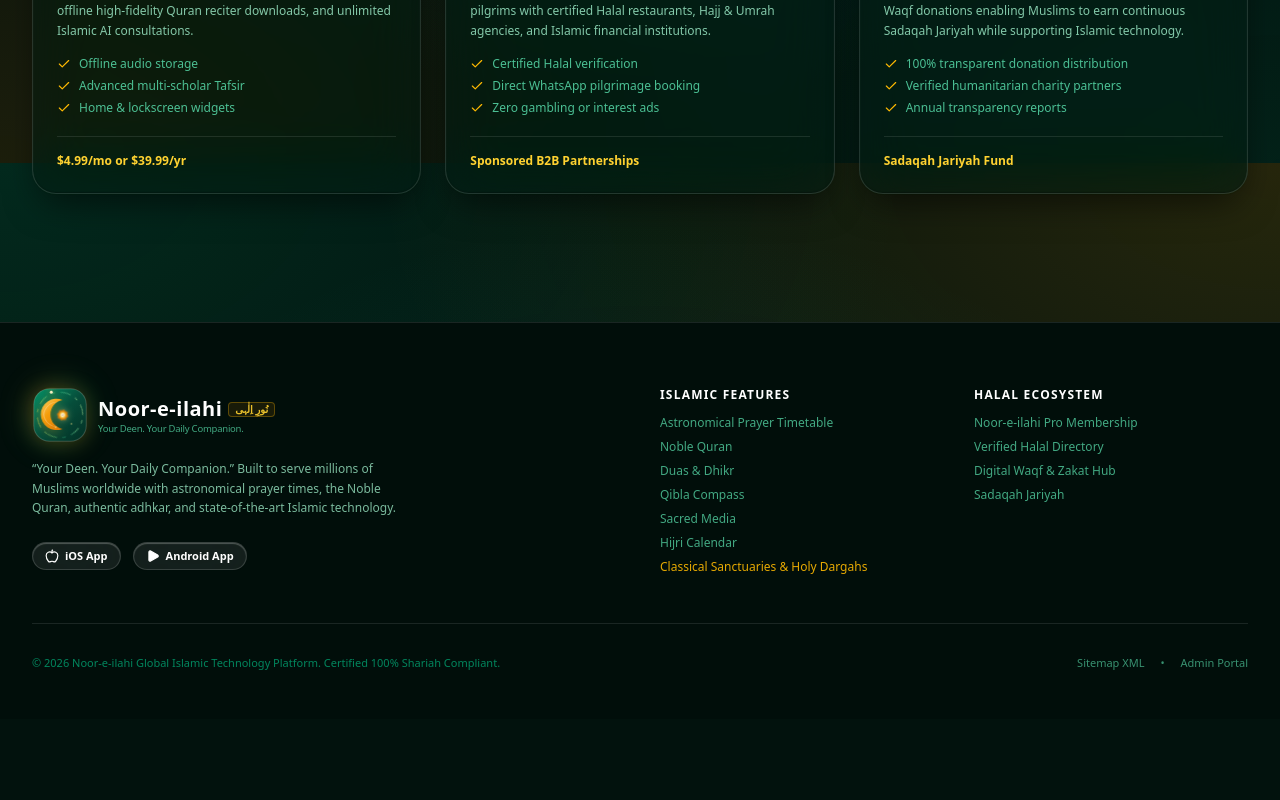
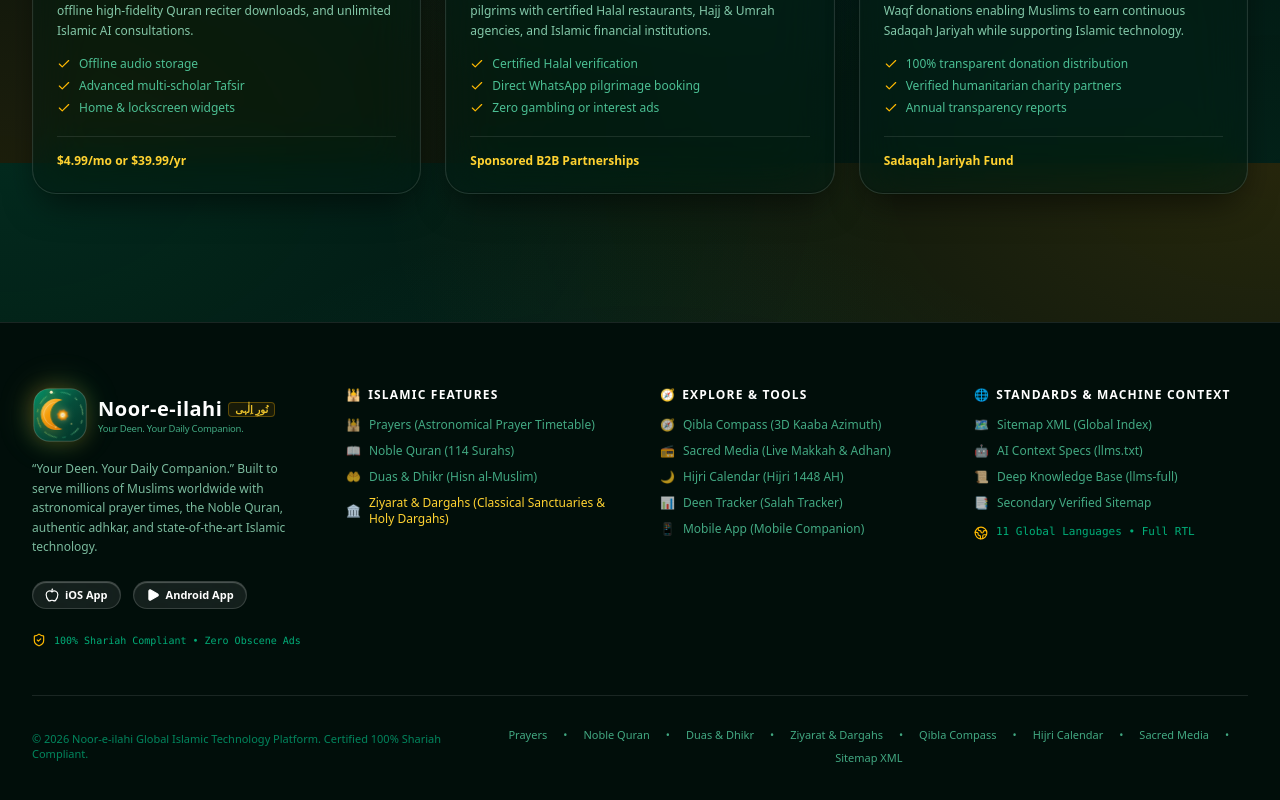
Before and after one commit to madmags29/noor, a Next.js app in the folder noor-web/: page / in a window 1280 px wide. Shown: the part 7037-7837 px from the top of the page. Before the commit the page ends 7756 px from the top, so only its background shows below. Built offline with nearby package versions, Linux system fonts and the light colour scheme; no server answers.

Commit message:
fix(footer): align footer columns and links with header primary and explore navigation

```diff
--- a/noor-web/src/components/Footer.tsx
+++ b/noor-web/src/components/Footer.tsx
@@ -2,11 +2,12 @@
 
 // ============================================================
 // NOOR Web — Luxury Islamic Ecosystem Footer
+// Perfectly synchronized with Header Primary & Explore Navigation
 // ============================================================
 
 import React from 'react';
 import Link from 'next/link';
-import { Apple, Play } from 'lucide-react';
+import { Apple, Play, Compass, BookOpen, Volume2, Calendar, ShieldCheck, FileText, Globe2, Sparkles } from 'lucide-react';
 
 import { MuslimLogo } from './MuslimLogo';
 import { useLanguage } from '../context/LanguageContext';
@@ -17,8 +18,9 @@
   return (
     <footer className="w-full bg-[#010e0a] border-t border-white/10 pt-16 pb-12 px-4 lg:px-8 mt-16 text-xs text-emerald-300/70">
       <div className="max-w-7xl mx-auto grid grid-cols-1 md:grid-cols-2 lg:grid-cols-4 gap-10 pb-12 border-b border-white/10">
-        {/* Brand Col */}
-        <div className="lg:col-span-2 space-y-4">
+
+        {/* Column 1: Brand & Mobile Apps */}
+        <div className="space-y-4">
           <MuslimLogo size="lg" showText={true} />
 
           <p className="text-xs text-emerald-200/75 leading-relaxed max-w-sm">
@@ -28,61 +30,163 @@
           <div className="flex items-center gap-3 pt-2">
             <Link
               href="/app-preview"
-              className="liquid-pill px-3 py-1.5 rounded-full text-[11px] text-white flex items-center gap-1.5 font-bold hover:border-amber-400 whitespace-nowrap"
+              className="liquid-pill px-3 py-1.5 rounded-full text-[11px] text-white flex items-center gap-1.5 font-bold hover:border-amber-400 whitespace-nowrap transition-colors"
             >
               <Apple className="w-3.5 h-3.5" />
               <span>{t('iosApp')}</span>
             </Link>
             <Link
               href="/app-preview"
-              className="liquid-pill px-3 py-1.5 rounded-full text-[11px] text-white flex items-center gap-1.5 font-bold hover:border-amber-400 whitespace-nowrap"
+              className="liquid-pill px-3 py-1.5 rounded-full text-[11px] text-white flex items-center gap-1.5 font-bold hover:border-amber-400 whitespace-nowrap transition-colors"
             >
               <Play className="w-3.5 h-3.5 fill-white" />
               <span>{t('androidApp')}</span>
             </Link>
           </div>
+
+          <div className="flex items-center gap-2 pt-2 text-[10px] text-emerald-400/80 font-mono">
+            <ShieldCheck className="w-3.5 h-3.5 text-amber-400 shrink-0" />
+            <span>100% Shariah Compliant • Zero Obscene Ads</span>
+          </div>
         </div>
 
-        {/* Dedicated Pages Column */}
+        {/* Column 2: Core Islamic Pillars (Matches Header Primary Nav) */}
         <div>
-          <h4 className="text-xs font-bold text-white uppercase tracking-widest mb-3 text-amber-400">
-            {t('colIslamicFeatures')}
+          <h4 className="text-xs font-bold text-white uppercase tracking-widest mb-3.5 text-amber-400 flex items-center gap-1.5">
+            <span>🕌</span>
+            <span>{t('colIslamicFeatures')}</span>
           </h4>
-          <ul className="space-y-2">
-            <li><Link href="/prayer-times" className="hover:text-amber-300 transition-colors">{t('prayerTimetable')}</Link></li>
-            <li><Link href="/quran" className="hover:text-amber-300 transition-colors">{t('quran')}</Link></li>
-            <li><Link href="/duas" className="hover:text-amber-300 transition-colors">{t('duas')}</Link></li>
-            <li><Link href="/qibla" className="hover:text-amber-300 transition-colors">{t('qibla')}</Link></li>
-            <li><Link href="/media" className="hover:text-amber-300 transition-colors">{t('media')}</Link></li>
-            <li><Link href="/calendar" className="hover:text-amber-300 transition-colors">{t('calendar')}</Link></li>
-            <li><Link href="/ziyarat" className="hover:text-amber-300 text-amber-400/90 font-medium transition-colors">{t('sanctuariesDirectory')}</Link></li>
+          <ul className="space-y-2.5">
+            <li>
+              <Link href="/prayer-times" className="hover:text-amber-300 transition-colors flex items-center gap-2">
+                <span>🕌</span>
+                <span>{t('prayers')} ({t('prayerTimetable')})</span>
+              </Link>
+            </li>
+            <li>
+              <Link href="/quran" className="hover:text-amber-300 transition-colors flex items-center gap-2">
+                <span>📖</span>
+                <span>{t('quran')} (114 Surahs)</span>
+              </Link>
+            </li>
+            <li>
+              <Link href="/duas" className="hover:text-amber-300 transition-colors flex items-center gap-2">
+                <span>🤲</span>
+                <span>{t('duas')} (Hisn al-Muslim)</span>
+              </Link>
+            </li>
+            <li>
+              <Link href="/ziyarat" className="hover:text-amber-300 transition-colors flex items-center gap-2 text-amber-300 font-medium">
+                <span>🏛️</span>
+                <span>{t('ziyarat')} ({t('sanctuariesDirectory')})</span>
+              </Link>
+            </li>
           </ul>
         </div>
 
-        {/* Ethical Monetization & Ummah */}
+        {/* Column 3: Spiritual Tools & Explore (Matches Header Explore Menu) */}
         <div>
-          <h4 className="text-xs font-bold text-white uppercase tracking-widest mb-3 text-amber-400">
-            {t('colHalalEcosystem')}
+          <h4 className="text-xs font-bold text-white uppercase tracking-widest mb-3.5 text-amber-400 flex items-center gap-1.5">
+            <span>🧭</span>
+            <span>{t('explore')} & Tools</span>
           </h4>
-          <ul className="space-y-2">
-            <li><Link href="/dashboard" className="hover:text-amber-300 transition-colors">{t('proMembershipTitle')}</Link></li>
-            <li><Link href="/dashboard" className="hover:text-amber-300 transition-colors">{t('verifiedDirectoryTitle')}</Link></li>
-            <li><Link href="/dashboard" className="hover:text-amber-300 transition-colors">{t('digitalWaqfTitle')}</Link></li>
-            <li><Link href="/giving" className="hover:text-amber-300 transition-colors">{t('giving')}</Link></li>
+          <ul className="space-y-2.5">
+            <li>
+              <Link href="/qibla" className="hover:text-amber-300 transition-colors flex items-center gap-2">
+                <span>🧭</span>
+                <span>{t('qibla')} (3D Kaaba Azimuth)</span>
+              </Link>
+            </li>
+            <li>
+              <Link href="/media" className="hover:text-amber-300 transition-colors flex items-center gap-2">
+                <span>📻</span>
+                <span>{t('media')} (Live Makkah & Adhan)</span>
+              </Link>
+            </li>
+            <li>
+              <Link href="/calendar" className="hover:text-amber-300 transition-colors flex items-center gap-2">
+                <span>🌙</span>
+                <span>{t('calendar')} (Hijri 1448 AH)</span>
+              </Link>
+            </li>
+            <li>
+              <Link href="/?profile=true" className="hover:text-amber-300 transition-colors flex items-center gap-2">
+                <span>📊</span>
+                <span>{t('dashboard')} (Salah Tracker)</span>
+              </Link>
+            </li>
+            <li>
+              <Link href="/app-preview" className="hover:text-amber-300 transition-colors flex items-center gap-2">
+                <span>📱</span>
+                <span>{t('app')} (Mobile Companion)</span>
+              </Link>
+            </li>
           </ul>
         </div>
+
+        {/* Column 4: Standards & Search Optimization */}
+        <div>
+          <h4 className="text-xs font-bold text-white uppercase tracking-widest mb-3.5 text-amber-400 flex items-center gap-1.5">
+            <span>🌐</span>
+            <span>Standards & Machine Context</span>
+          </h4>
+          <ul className="space-y-2.5">
+            <li>
+              <Link href="/sitemap.xml" className="hover:text-amber-300 transition-colors flex items-center gap-2">
+                <span>🗺️</span>
+                <span>{t('sitemapXml')} (Global Index)</span>
+              </Link>
+            </li>
+            <li>
+              <Link href="/llms.txt" className="hover:text-amber-300 transition-colors flex items-center gap-2">
+                <span>🤖</span>
+                <span>AI Context Specs (llms.txt)</span>
+              </Link>
+            </li>
+            <li>
+              <Link href="/llms-full.txt" className="hover:text-amber-300 transition-colors flex items-center gap-2">
+                <span>📜</span>
+                <span>Deep Knowledge Base (llms-full)</span>
+              </Link>
+            </li>
+            <li>
+              <Link href="/sitemap-noor.xml" className="hover:text-amber-300 transition-colors flex items-center gap-2">
+                <span>📑</span>
+                <span>Secondary Verified Sitemap</span>
+              </Link>
+            </li>
+            <li className="pt-1 text-[11px] text-emerald-400/80 flex items-center gap-2 font-mono">
+              <Globe2 className="w-3.5 h-3.5 text-amber-400" />
+              <span>11 Global Languages • Full RTL</span>
+            </li>
+          </ul>
+        </div>
+
       </div>
 
-      {/* Bottom Bar */}
-      <div className="max-w-7xl mx-auto pt-8 flex flex-col sm:flex-row items-center justify-between gap-4">
-        <p className="text-[11px] text-emerald-400/60 text-center sm:text-left">
+      {/* Bottom Bar: Synchronized Horizontal Nav & Copyright */}
+      <div className="max-w-7xl mx-auto pt-8 flex flex-col md:flex-row items-center justify-between gap-4">
+        <p className="text-[11px] text-emerald-400/60 text-center md:text-left">
           {t('footerCopyright')}
         </p>
 
-        <div className="flex items-center gap-4 text-[11px] text-emerald-300/60">
+        {/* Clean Header-Aligned Quick Links */}
+        <div className="flex flex-wrap items-center justify-center gap-x-4 gap-y-2 text-[11px] text-emerald-300/70">
+          <Link href="/prayer-times" className="hover:text-amber-300 transition-colors">{t('prayers')}</Link>
+          <span>•</span>
+          <Link href="/quran" className="hover:text-amber-300 transition-colors">{t('quran')}</Link>
+          <span>•</span>
+          <Link href="/duas" className="hover:text-amber-300 transition-colors">{t('duas')}</Link>
+          <span>•</span>
+          <Link href="/ziyarat" className="hover:text-amber-300 transition-colors">{t('ziyarat')}</Link>
+          <span>•</span>
+          <Link href="/qibla" className="hover:text-amber-300 transition-colors">{t('qibla')}</Link>
+          <span>•</span>
+          <Link href="/calendar" className="hover:text-amber-300 transition-colors">{t('calendar')}</Link>
+          <span>•</span>
+          <Link href="/media" className="hover:text-amber-300 transition-colors">{t('media')}</Link>
+          <span>•</span>
           <Link href="/sitemap.xml" className="hover:text-amber-300 transition-colors">{t('sitemapXml')}</Link>
-          <span>•</span>
-          <Link href="/dashboard" className="hover:text-amber-300 transition-colors">{t('adminPortal')}</Link>
         </div>
       </div>
     </footer>
```
